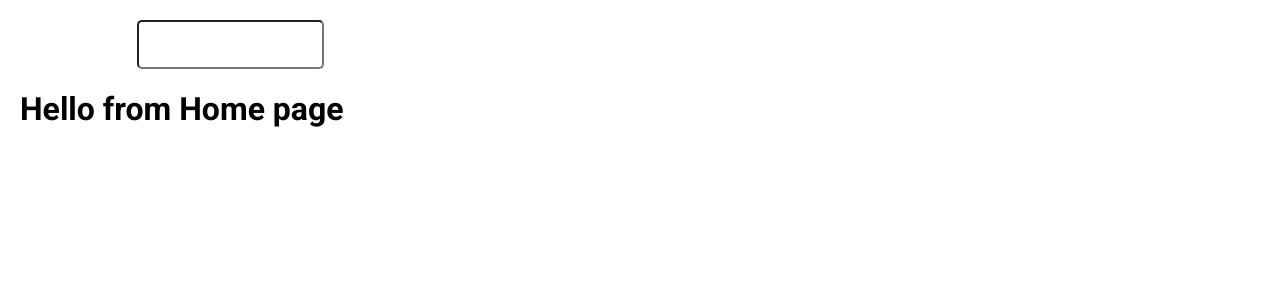
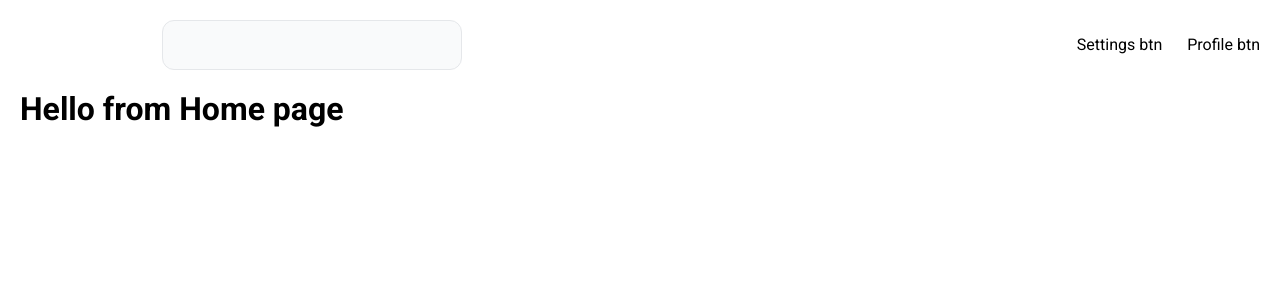
Before and after one commit to MaxStenex/yacs, a Next.js app in the folder frontend/: page /dashboard in a window 1280 px wide. Shown: the top 300 px of the page. Built offline with nearby package versions, Linux system fonts and the light colour scheme.

Commit message:
feat: dashboard header setup, input styles fix

```diff
--- a/frontend/src/shared/ui/input/input.module.scss
+++ b/frontend/src/shared/ui/input/input.module.scss
@@ -1,3 +1,11 @@
 .root {
-  border-radius: 5px;
+  border-radius: 12px;
+  padding: 12px;
+  border: 1px solid #e5e7ea;
+  background-color: #f9fafb;
+  font-size: 16px;
+  line-height: 24px;
+  &:focus {
+    outline: none;
+  }
 }
--- a/frontend/src/shared/ui/input/input.tsx
+++ b/frontend/src/shared/ui/input/input.tsx
@@ -5,5 +5,5 @@ import { classNames } from "@/shared/lib";
 interface Props extends InputHTMLAttributes<HTMLInputElement> {}
 
 export const Input: React.FC<Props> = ({ ...rest }) => {
-  return <input className={classNames(styles.root, rest.className)} {...rest} />;
+  return <input {...rest} className={classNames(styles.root, rest.className)} />;
 };
--- a/frontend/src/shared/ui/logo/logo.module.scss
+++ b/frontend/src/shared/ui/logo/logo.module.scss
@@ -1,12 +1,14 @@
 .wrapper {
-  font-weight: 700;
-  font-size: 36px;
   padding: 3px 5px;
   border: 1px solid white;
+  display: flex;
+  align-items: center;
 }
 
 .link {
   color: white;
   letter-spacing: 5px;
   margin-right: -5px;
+  font-weight: 700;
+  font-size: 36px;
 }
--- a/frontend/src/widgets/dashboard-header/ui/header.module.scss
+++ b/frontend/src/widgets/dashboard-header/ui/header.module.scss
@@ -1,3 +1,23 @@
 .wrapper {
   display: flex;
+  justify-content: space-between;
+  align-items: center;
 }
+
+.inputWrapper {
+  margin-left: 25px;
+}
+
+.input {
+  width: 300px;
+}
+
+.searchWrapper {
+  display: flex;
+  margin-right: 40px;
+}
+
+.settingsWrapper {
+  display: flex;
+  gap: 25px;
+}
--- a/frontend/src/widgets/dashboard-header/ui/header.tsx
+++ b/frontend/src/widgets/dashboard-header/ui/header.tsx
@@ -7,8 +7,16 @@ interface Props {}
 export const DashboardHeader: React.FC<Props> = () => {
   return (
     <header className={styles.wrapper}>
-      <Logo />
-      <Input />
+      <div className={styles.searchWrapper}>
+        <Logo />
+        <div className={styles.inputWrapper}>
+          <Input className={styles.input} />
+        </div>
+      </div>
+      <div className={styles.settingsWrapper}>
+        <div>Settings btn</div>
+        <div>Profile btn</div>
+      </div>
     </header>
   );
 };
```
